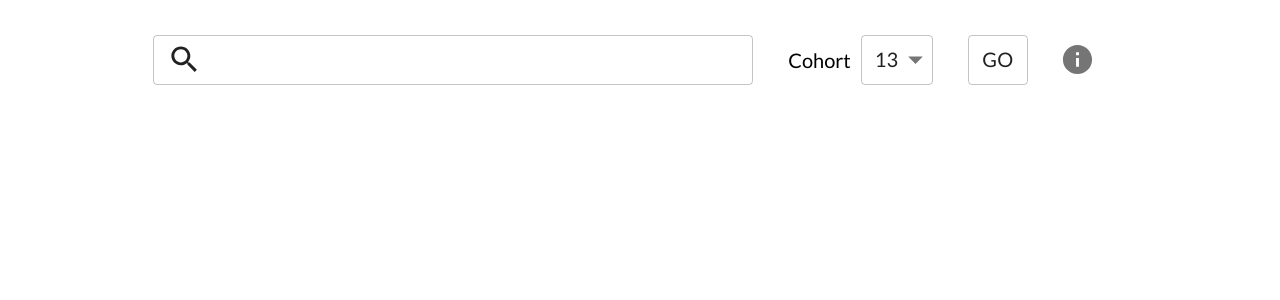
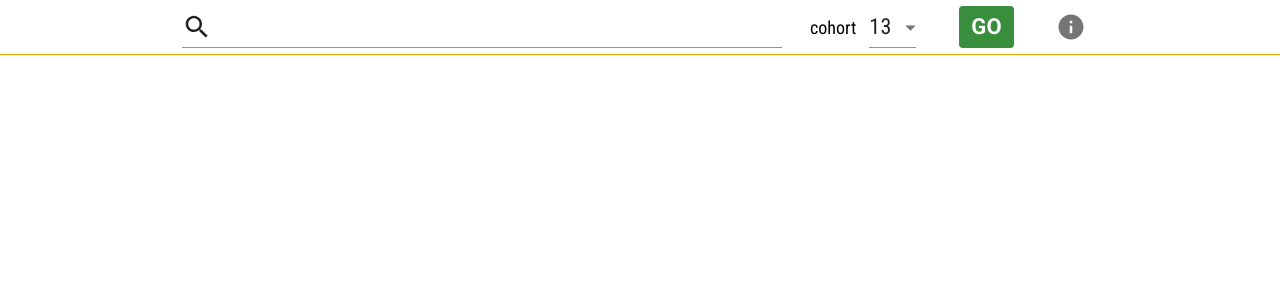
Before and after one commit to colebillys19/whiskly, a React (Create React App) app: page / in a window 1280 px wide. Shown: the top 300 px of the page. Built offline with nearby package versions, Linux system fonts and the light colour scheme.

Commit message:
dial in form styles

```diff
--- a/public/index.html
+++ b/public/index.html
@@ -11,7 +11,7 @@
     />
     <link rel="apple-touch-icon" href="%PUBLIC_URL%/logo192.png" />
     <link rel="manifest" href="%PUBLIC_URL%/manifest.json" />
-    <link href="https://fonts.googleapis.com/css?family=Lato:300,300i,400,400i,700,700i&display=swap" rel="stylesheet">
+    <link href="https://fonts.googleapis.com/css?family=Roboto+Condensed:300,400,400i,700|Roboto:700&display=swap" rel="stylesheet">
     <title>React App</title>
   </head>
   <body>
--- a/src/components/SearchForm/index.js
+++ b/src/components/SearchForm/index.js
@@ -11,7 +11,13 @@ const SearchForm = () => (
     <SearchField />
     <StyleWrapper>
       <CohortSelect />
-      <StyledButton variant="outlined">GO</StyledButton>
+      <StyledButton
+        color="secondary"
+        disableElevation
+        variant="contained"
+      >
+        GO
+      </StyledButton>
       <IconButton>
         <InfoIcon />
       </IconButton>
--- a/src/components/SearchForm/styledComponents.js
+++ b/src/components/SearchForm/styledComponents.js
@@ -4,68 +4,76 @@ import MenuItem from '@material-ui/core/MenuItem';
 import Select from '@material-ui/core/Select';
 import TextField from '@material-ui/core/TextField';
 
+export const CohortSelectWrapper = styled.div`
+  align-items: center;
+  display: flex;
+  & .MuiSelect-select:focus {
+    background-color: white;
+  }
+  & .MuiSelect-icon {
+    font-size: 2.5rem !important;
+    margin-right: -0.7rem;
+  }
+`;
+
+export const StyledButton = styled(Button)`
+  height: 4.2rem;
+  margin-left: 1.3rem;
+  min-width: 0;
+  padding: 0;
+  width: 5.5rem;
+  & span {
+    font-family: 'Roboto', sans-serif;
+    font-size: 2.2rem;
+    font-weight: 700;
+  }
+`;
+
 export const StyledForm = styled.form`
   align-items: center;
   display: flex;
   flex-wrap: wrap;
   justify-content: center;
-  margin: 3rem auto;
-  max-width: 100rem
+  outline: 1px solid orange;
+  margin-left: -2.8rem;
+  margin-top: -1rem;
 `;
 
-export const StyledLabel = styled.label``;
+export const StyledLabel = styled.label`
+  font-size: 1.8rem;
+`;
 
 export const StyledMenuItem = styled(MenuItem)`
-  font-family: 'Lato', sans-serif;
+  font-family: 'Roboto Condensed', sans-serif;
   font-size: 2rem;
+`;
+
+export const StyledSelect = styled(Select)`
+  font-family: 'Roboto Condensed', sans-serif;
+  font-size: 2.2rem;
+  height: 4.2rem;
+  width: 4.7rem;
+  margin-left: 1.3rem;
+  padding-top: 0.2rem;
+`;
+
+export const StyledTextField = styled(TextField)`
+  margin-left: 2.8rem;
+  margin-top: 1rem;
+  max-width: 60rem;
+  width: 90vw;
+  & .MuiInputBase-root { height: 4.2rem; }
+  & .MuiInputBase-input {
+    font-family: 'Roboto Condensed', sans-serif;
+    font-size: 2rem;
+  }
 `;
 
 export const StyleWrapper = styled.div`
   align-items: center;
   display: flex;
   justify-content: space-between;
-  padding: 0 2rem 0 3.5rem;
-  @media (max-width: 973px) {
-    margin-top: 1.5rem;
-  }
+  margin-left: 2.8rem;
+  margin-top: 1rem;
+  width: 28.8rem;
 `;
-
-export const StyledButton = styled(Button)`
-  height: 5rem;
-  margin: 0 2rem 0 3.5rem;
-  min-width: 0;
-  padding: 0;
-  width: 6rem;
-`;
-
-export const StyledTextField = styled(TextField)`
-  min-width: 60rem;
-  & .MuiInputBase-root { height: 5rem; }
-  & .MuiInputBase-input {
-    font-family: 'Lato', sans-serif;
-    font-size: 2rem;
-  }
-`;
-
-export const CohortSelectWrapper = styled.div`
-  align-items: center;
-  display: flex;
-  & .MuiSelect-icon {
-    top: 0.7rem;
-    right: 0;
-  }
-`;
-
-export const StyledSelect = styled(Select)`
-  font-family: 'Lato', sans-serif;
-  font-size: 2rem;
-  height: 5rem;
-  width: 7.2rem;
-  margin-left: 1rem;
-  & .MuiSelect-root {
-    height: 5rem;
-    padding-bottom: 0;
-    padding-top: 0;
-    line-height: 4.9rem;
-  }
-`;
--- a/src/components/SearchForm/sub-components/CohortSelect.js
+++ b/src/components/SearchForm/sub-components/CohortSelect.js
@@ -16,11 +16,10 @@ const CohortSelect = () => {
 
   return (
     <CohortSelectWrapper>
-      <StyledLabel>Cohort</StyledLabel>
+      <StyledLabel>cohort</StyledLabel>
       <StyledSelect
         onChange={handleChange}
         value={cohort}
-        variant="outlined"
       >
         <StyledMenuItem value={11}>11</StyledMenuItem>
         <StyledMenuItem value={12}>12</StyledMenuItem>
--- a/src/components/SearchForm/sub-components/SearchField.js
+++ b/src/components/SearchForm/sub-components/SearchField.js
@@ -12,10 +12,7 @@ const SearchField = () => {
   );
 
   return (
-    <StyledTextField
-      InputProps={{ startAdornment }}
-      variant="outlined"
-    />
+    <StyledTextField InputProps={{ startAdornment }} />
   );
 };
 
--- a/src/globalStyles.js
+++ b/src/globalStyles.js
@@ -17,7 +17,7 @@ const GlobalStyle = createGlobalStyle`
   }
 
   body * {
-    font-family: 'Lato', sans-serif;
+    font-family: 'Roboto Condensed', sans-serif;
     font-size: 2rem;
   }
 
@@ -31,7 +31,11 @@ const GlobalStyle = createGlobalStyle`
   }
 
   .MuiPopover-paper {
-    width: 7.2rem !important;
+    width: 4.7rem !important;
+  }
+
+  .MuiList-root {
+    padding: 0;
   }
 
   .MuiMenuItem-root {
--- a/src/muiTheme.js
+++ b/src/muiTheme.js
@@ -1,6 +1,6 @@
 import { createMuiTheme } from '@material-ui/core/styles';
-// import amber from '@material-ui/core/colors/amber';
-// import deepPurple from '@material-ui/core/colors/deepPurple';
+import green from '@material-ui/core/colors/green';
+import indigo from '@material-ui/core/colors/indigo';
 
 const theme = createMuiTheme({
   // component styles
@@ -8,15 +8,15 @@ const theme = createMuiTheme({
     // icons
     MuiSvgIcon: {
       root: {
-        fontSize: 35,
+        fontSize: 30,
       },
     },
   },
   // colors
-  // palette: {
-  //   primary: { dark: deepPurple[300] },
-  //   secondary: { main: amber[300] },
-  // },
+  palette: {
+    primary: { main: indigo['A700'] },
+    secondary: { main: green[700] },
+  },
 });
 
 export default theme;
```
Also changed, not shown: public/logo192.png (added).
